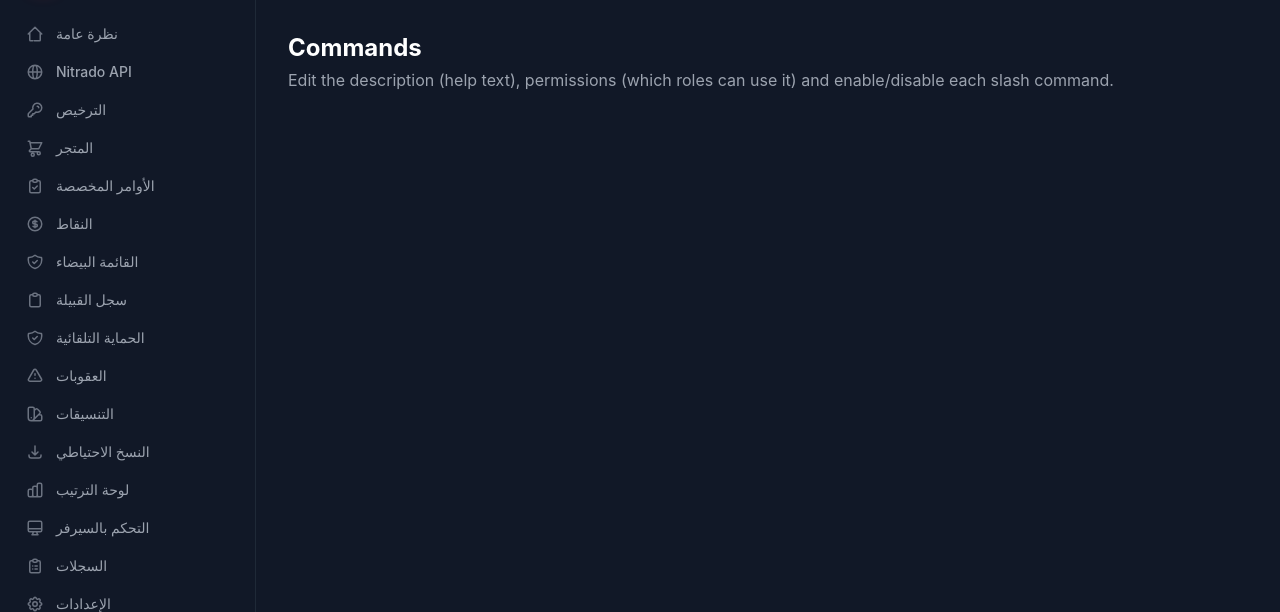
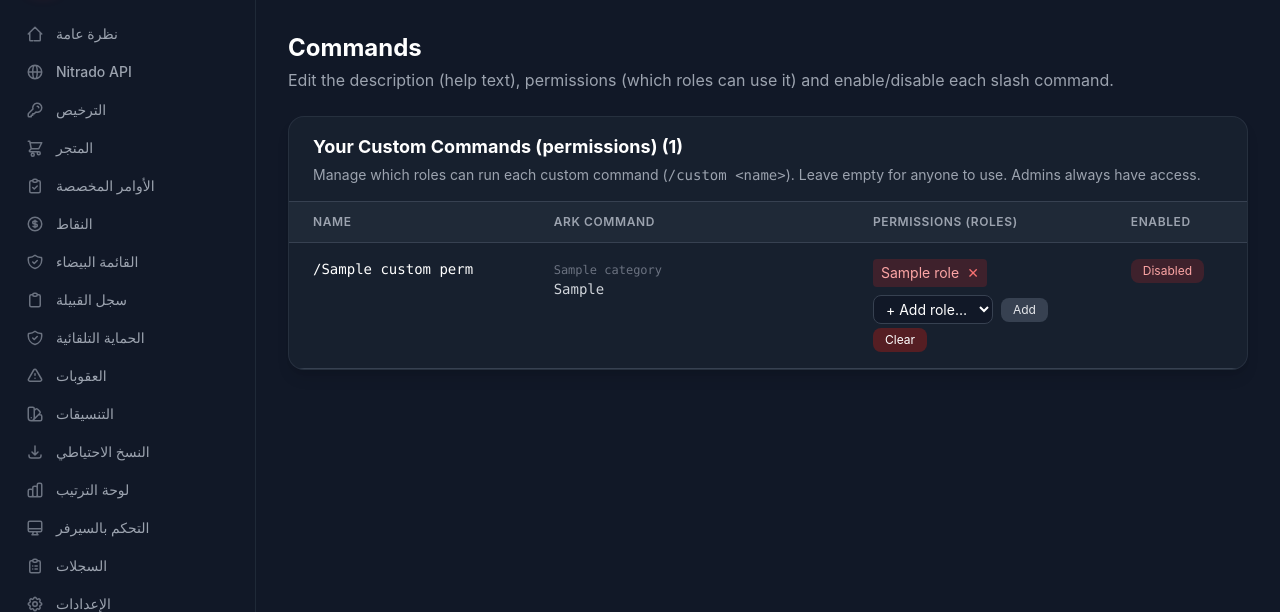
Before and after one commit to N0TTHELI0N/EXO-MEK-ASE, a Flask app: template dashboard/templates/sections/commands.html in a window 1280 px wide. Shown: the part 64-676 px from the top of the page. Run offline with Flask 3, Linux system fonts and the light colour scheme; the template is opened without the code that fills it: most values are stand-ins (such as "Sample title", 1, 10 or a date in 2020); a database or web service that is not in the repository returns one stand-in record (values such as "Sample title"); some libraries are stand-ins or nearby versions.

Commit message:
Merge command permissions into Commands page; add per-custom-command roles; remove Permissions tab

```diff
--- a/dashboard/app.py
+++ b/dashboard/app.py
@@ -1919,6 +1919,10 @@ def section_commands(guild_id):
             enabled_flag = request.form.get("enabled")
             guild_settings.update_custom_command(guild_id, command, command_string, category,
                                                  True if enabled_flag != "0" else False)
+        elif cmd_action == "toggle_custom_enabled" and command:
+            guild_settings.update_custom_command(
+                guild_id, command,
+                enabled=True if request.form.get("enabled", "0") == "1" else False)
         return redirect(url_for("section_commands", guild_id=guild_id))
 
     # Build the command list (all known commands) ordered by category.
@@ -1938,12 +1942,27 @@ def section_commands(guild_id):
             "disabled": cmd in disabled,
             "permissions": permissions.get(cmd, []),
         })
+    # user-defined custom commands grouped under their own section, with
+    # role-permission controls keyed by the custom command's name.
+    custom_perms = []
+    for cc in custom_commands:
+        cname = cc.get("name", "")
+        enabled_flag = bool(cc.get("enabled", True))
+        custom_perms.append({
+            "name": cname,
+            "command_string": cc.get("command_string", ""),
+            "category": cc.get("category", ""),
+            "enabled": enabled_flag,
+            "disabled": not enabled_flag,
+            "permissions": permissions.get(cname, []),
+        })
     return render_template(
         "sections/commands.html",
         user=get_current_user(),
         guild_id=guild_id,
         active_section="commands",
         commands=commands,
+        custom_perms=custom_perms,
         guild_roles=guild_roles,
         custom_commands=custom_commands,
         category_order=COMMAND_CATEGORY_ORDER,
@@ -1953,6 +1972,12 @@ def section_commands(guild_id):
             "tribelog": "Tribe Log", "leaderboard": "Leaderboard", "automod": "Auto-Mod",
             "admin": "Admin", "other": "Other",
         },
+        custom_cat_labels={
+            "dino_spawn": "🦖 Dino Spawning",
+            "gfi": "🎁 GFI Commands",
+            "player": "🧍 Player Features",
+            "gcm": "🎮 GCM",
+        },
     )
 
 
@@ -1969,18 +1994,7 @@ def _build_permissions_dict(guild_id, guild_roles):
 @login_required
 @guild_admin_required
 def section_permissions(guild_id):
-    guild_roles = get_guild_roles(guild_id)
-    permissions = _build_permissions_dict(guild_id, guild_roles)
-    return render_template(
-        "sections/permissions.html",
-        user=get_current_user(),
-        guild_id=guild_id,
-        guild_name=get_guild_name(guild_id),
-        active_section="permissions",
-        permissions=permissions,
-        all_commands=ALL_COMMANDS_LIST,
-        guild_roles=guild_roles,
-    )
+    return redirect(url_for("section_commands", guild_id=guild_id))
 
 
 @app.route("/dashboard/<int:guild_id>/permissions/add", methods=["POST"])
@@ -1988,11 +2002,7 @@ def section_permissions(guild_id):
 @guild_admin_required
 @validate_csrf
 def permissions_add(guild_id):
-    command = request.form.get("command", "").strip()
-    role_id = request.form.get("role_id", "").strip()
-    if command and role_id:
-        guild_settings.set_command_permission(guild_id, command, int(role_id))
-    return redirect(url_for("section_permissions", guild_id=guild_id))
+    return redirect(url_for("section_commands", guild_id=guild_id))
 
 
 @app.route("/dashboard/<int:guild_id>/permissions/remove", methods=["POST"])
@@ -2000,11 +2010,7 @@ def permissions_add(guild_id):
 @guild_admin_required
 @validate_csrf
 def permissions_remove(guild_id):
-    command = request.form.get("command", "").strip()
-    role_id = request.form.get("role_id", "").strip()
-    if command and role_id:
-        guild_settings.remove_command_permission(guild_id, command, int(role_id))
-    return redirect(url_for("section_permissions", guild_id=guild_id))
+    return redirect(url_for("section_commands", guild_id=guild_id))
 
 
 @app.route("/dashboard/<int:guild_id>/permissions/clear", methods=["POST"])
@@ -2012,10 +2018,7 @@ def permissions_remove(guild_id):
 @guild_admin_required
 @validate_csrf
 def permissions_clear(guild_id):
-    command = request.form.get("command", "").strip()
-    if command:
-        guild_settings.clear_command_permissions(guild_id, command)
-    return redirect(url_for("section_permissions", guild_id=guild_id))
+    return redirect(url_for("section_commands", guild_id=guild_id))
 
 
 # ────────────────────────────────────────────────────────────
--- a/dashboard/templates/dashboard.html
+++ b/dashboard/templates/dashboard.html
@@ -48,7 +48,6 @@
       ("server-control", "dash_server", "M9.75 17L9 20l-1 1h8l-1-1-.75-3M3 13h18M5 17h14a2 2 0 002-2V5a2 2 0 00-2-2H5a2 2 0 00-2 2v10a2 2 0 002 2z"),
       ("logs", "dash_logs", "M9 5H7a2 2 0 00-2 2v12a2 2 0 002 2h10a2 2 0 002-2V7a2 2 0 00-2-2h-2M9 5a2 2 0 002 2h2a2 2 0 002-2M9 5a2 2 0 012-2h2a2 2 0 012 2m-3 7h3m-3 4h3m-6-4h.01M9 16h.01"),
       ("settings", "dash_settings", "M10.325 4.317c.426-1.756 2.924-1.756 3.35 0a1.724 1.724 0 002.573 1.066c1.543-.94 3.31.826 2.37 2.37a1.724 1.724 0 001.066 2.573c1.756.426 1.756 2.924 0 3.35a1.724 1.724 0 00-1.066 2.573c.94 1.543-.826 3.31-2.37 2.37a1.724 1.724 0 00-2.573 1.066c-.426 1.756-2.924 1.756-3.35 0a1.724 1.724 0 00-2.573-1.066c-1.543.94-3.31-.826-2.37-2.37a1.724 1.724 0 00-1.066-2.573c-1.756-.426-1.756-2.924 0-3.35a1.724 1.724 0 001.066-2.573c-.94-1.543.826-3.31 2.37-2.37.996.608 2.296.07 2.572-1.065z M15 12a3 3 0 11-6 0 3 3 0 016 0z"),
-      ("permissions", "dash_permissions", "M15 7a2 2 0 012 2m4 0a6 6 0 01-7.743 5.743L11 17H9v2H7v2H4a1 1 0 01-1-1v-2.586a1 1 0 01.293-.707l5.964-5.964A6 6 0 1121 9z"),
       ("commands", "dash_commands", "M7 8h10M7 12h4m1 8l-4-4H5a2 2 0 01-2-2V6a2 2 0 012-2h14a2 2 0 012 2v8a2 2 0 01-2 2h-3l-4 4z"),
     ] %}
     {% for sec_id, sec_key, sec_icon in sections %}
--- a/dashboard/templates/sections/commands.html
+++ b/dashboard/templates/sections/commands.html
@@ -93,4 +93,85 @@
   {% endif %}
 {% endfor %}
 
+{% if custom_perms %}
+<div class="mb-6 bg-gray-800/50 border border-gray-700/50 rounded-2xl shadow-lg overflow-hidden">
+  <div class="px-6 py-4 border-b border-gray-700">
+    <h3 class="text-lg font-bold text-white">Your Custom Commands (permissions) ({{ custom_perms|length }})</h3>
+    <p class="text-gray-400 text-sm mt-1">Manage which roles can run each custom command (<code>/custom &lt;name&gt;</code>). Leave empty for anyone to use. Admins always have access.</p>
+  </div>
+  <div class="overflow-x-auto">
+    <table class="w-full text-left">
+      <thead class="bg-gray-800">
+        <tr>
+          <th class="px-6 py-3 text-xs font-semibold text-gray-400 uppercase tracking-wider">Name</th>
+          <th class="px-6 py-3 text-xs font-semibold text-gray-400 uppercase tracking-wider">ARK Command</th>
+          <th class="px-6 py-3 text-xs font-semibold text-gray-400 uppercase tracking-wider">Permissions (roles)</th>
+          <th class="px-6 py-3 text-xs font-semibold text-gray-400 uppercase tracking-wider">Enabled</th>
+        </tr>
+      </thead>
+      <tbody class="divide-y divide-gray-700">
+        {% for c in custom_perms %}
+        <tr class="hover:bg-gray-800 align-top">
+          <td class="px-6 py-4 text-sm text-white font-mono whitespace-nowrap">/{{ c.name }}</td>
+          <td class="px-6 py-4 text-sm text-gray-300 font-mono break-all w-1/3">
+            <span class="text-xs text-gray-500 mr-1">{{ custom_cat_labels.get(c.category, c.category) }}</span><br>
+            {{ c.command_string }}
+          </td>
+          <td class="px-6 py-4 text-sm text-gray-300">
+            <div class="flex flex-wrap gap-2 mb-2">
+              {% for role in c.permissions %}
+              <span class="inline-flex items-center gap-1 bg-red-600/20 text-red-300 px-2 py-1 rounded text-sm">
+                {{ role.name }}
+                <form method="POST" action="" class="inline">
+                  <input type="hidden" name="_csrf_token" value="{{ csrf_token() }}">
+                  <input type="hidden" name="cmd_action" value="remove_permission">
+                  <input type="hidden" name="command" value="{{ c.name }}">
+                  <input type="hidden" name="role_id" value="{{ role.id }}">
+                  <button type="submit" class="text-red-400 hover:text-red-300 ml-1">✕</button>
+                </form>
+              </span>
+              {% else %}
+              <span class="text-xs text-gray-500">Anyone (no restriction)</span>
+              {% endfor %}
+            </div>
+            <form method="POST" action="" class="flex items-center gap-2 flex-wrap">
+              <input type="hidden" name="_csrf_token" value="{{ csrf_token() }}">
+              <input type="hidden" name="cmd_action" value="add_permission">
+              <input type="hidden" name="command" value="{{ c.name }}">
+              <select name="role_id" class="bg-gray-900 border border-gray-700 rounded-lg px-2 py-1 text-sm text-white">
+                <option value="">+ Add role…</option>
+                {% for role in guild_roles %}
+                <option value="{{ role.id }}">{{ role.name }}</option>
+                {% endfor %}
+              </select>
+              <button type="submit" class="text-xs px-3 py-1 bg-gray-700 hover:bg-gray-600 text-gray-200 rounded-lg">Add</button>
+            </form>
+            {% if c.permissions %}
+            <form method="POST" action="" class="mt-1">
+              <input type="hidden" name="_csrf_token" value="{{ csrf_token() }}">
+              <input type="hidden" name="cmd_action" value="clear_permissions">
+              <input type="hidden" name="command" value="{{ c.name }}">
+              <button type="submit" class="text-xs px-3 py-1 bg-red-900/60 hover:bg-red-700 text-white rounded-lg">Clear</button>
+            </form>
+            {% endif %}
+          </td>
+          <td class="px-6 py-4 text-sm">
+            <form method="POST" action="">
+              <input type="hidden" name="_csrf_token" value="{{ csrf_token() }}">
+              <input type="hidden" name="cmd_action" value="toggle_custom_enabled">
+              <input type="hidden" name="command" value="{{ c.name }}">
+              <input type="hidden" name="enabled" value="{{ '0' if c.enabled else '1' }}">
+              <button type="submit" class="text-xs px-3 py-1 rounded-lg {{ 'bg-green-600/20 text-green-300' if c.enabled else 'bg-red-600/20 text-red-300' }} hover:opacity-80">
+                {{ 'Enabled' if c.enabled else 'Disabled' }}
+              </button>
+            </form>
+          </td>
+        </tr>
+        {% endfor %}
+      </tbody>
+    </table>
+  </div>
+</div>
+{% endif %}
+
 {% endblock %}
```
Also changed, not shown: cogs/custom_commands.py (+10 -0 lines), dashboard/templates/sections/permissions.html (deleted, +0 -93 lines).
